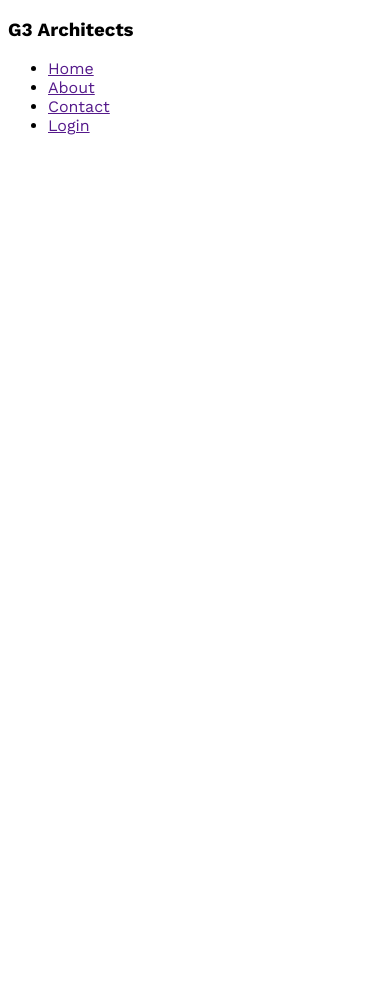
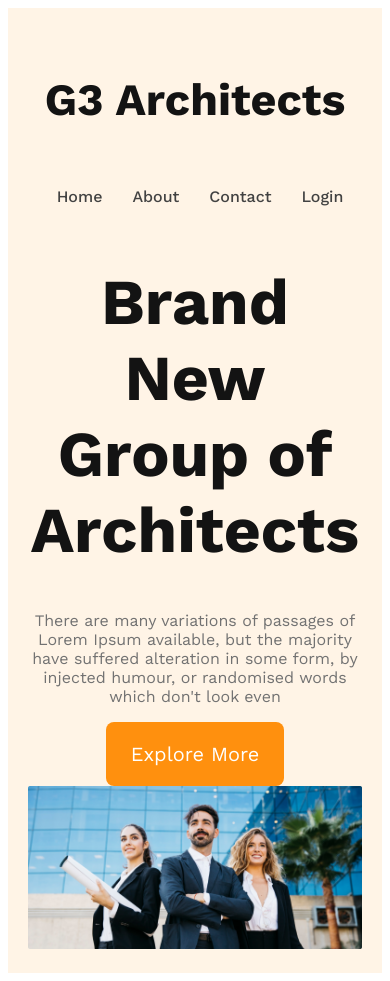
Before and after one commit to sifat70/architect-website, a plain HTML site: page index.html in a window 390 px wide. Before the commit the page ends 844 px from the top, so only its background shows below. Drawn offline with nearby package versions, Linux system fonts and the light colour scheme.

Commit message:
finshed banner section with responsive design moblile and tablet

```diff
--- a/index.html
+++ b/index.html
@@ -1,22 +1,35 @@
 <!DOCTYPE html>
 <html lang="en">
+
 <head>
     <meta charset="UTF-8">
     <meta name="viewport" content="width=device-width, initial-scale=1.0">
     <title>Architect Website</title>
     <link rel="stylesheet" href="styles/style.css">
 </head>
+
 <body>
     <header>
         <nav>
-            <h3>G3 Architects</h3>
-            <ul>
+            <h3 class="nav-title">G3 Architects</h3>
+            <ul class="nav-description">
                 <li><a href="">Home</a></li>
                 <li><a href="">About</a></li>
                 <li><a href="">Contact</a></li>
                 <li><a href="">Login</a></li>
             </ul>
         </nav>
+        <div class="banner">
+            <div class="banner-content">
+                <h1 class="banner-title">Brand New Group of Architects</h1>
+                <p class="banner-description">There are many variations of passages of Lorem Ipsum available, but the
+                    majority have suffered alteration in some form, by injected humour, or randomised words which don't
+                    look even</p>
+                <button class="btn-primary">Explore More</button>
+            </div>
+            <img src="./images/banner.png" alt="">
+        </div>
     </header>
 </body>
+
 </html>
--- a/styles/style.css
+++ b/styles/style.css
@@ -1,5 +1,87 @@
 @import url('https://fonts.googleapis.com/css2?family=Open+Sans:wght@400;600&family=Work+Sans:wght@400;500;600;700;800&display=swap');
 
+/* shared styles */
 * {
+    font-family: 'Open Sans', sans-serif;
     font-family: 'Work Sans', sans-serif;
 }
+
+.btn-primary{
+    border-radius: 8px;
+    background: #FF900E;
+    padding: 20px 25px;
+    color: #FFF;
+    font-size: 1.25rem;
+    cursor: pointer;
+    border: 0;
+}
+
+/* header style start */
+
+header {
+    background: rgba(255, 144, 14, 0.10);
+    padding: 50px 240px;
+}
+nav{
+    display: flex;
+    justify-content: space-between;
+    align-items: center;
+}
+nav > ul {
+    display: flex;
+}
+nav li{
+    list-style: none;
+    margin-right: 30px;
+    font-weight: 500;
+    font-size: 1rem;
+}
+
+nav li a{
+    text-decoration: none;
+    color: #424242;
+}
+.nav-title{
+    font-size: 2.8rem;
+    font-weight: 700;
+    color: #131313;
+}
+
+/* banner styles */
+.banner-content{
+    max-width: 800px;
+    text-align: center;
+    margin: 0 auto;
+}
+.banner-title{
+    font-size: 4rem;
+    font-weight: 700;
+    color: #131313;
+}
+.banner-description{
+    color: #727272;
+}
+.banner img{
+    width: 100%;
+}
+
+/* responsive media querise */
+/* mobile device */
+@media screen and (max-width: 576px) {
+    header{
+        padding: 20px;
+    }
+    nav {
+        flex-direction: column;
+    }
+}
+
+/* medium device */
+@media screen and (min-width: 576px) and (max-width:960px) {
+    header{
+        padding: 50px;
+    }
+    nav {
+        flex-direction: column;
+    }
+}
```
